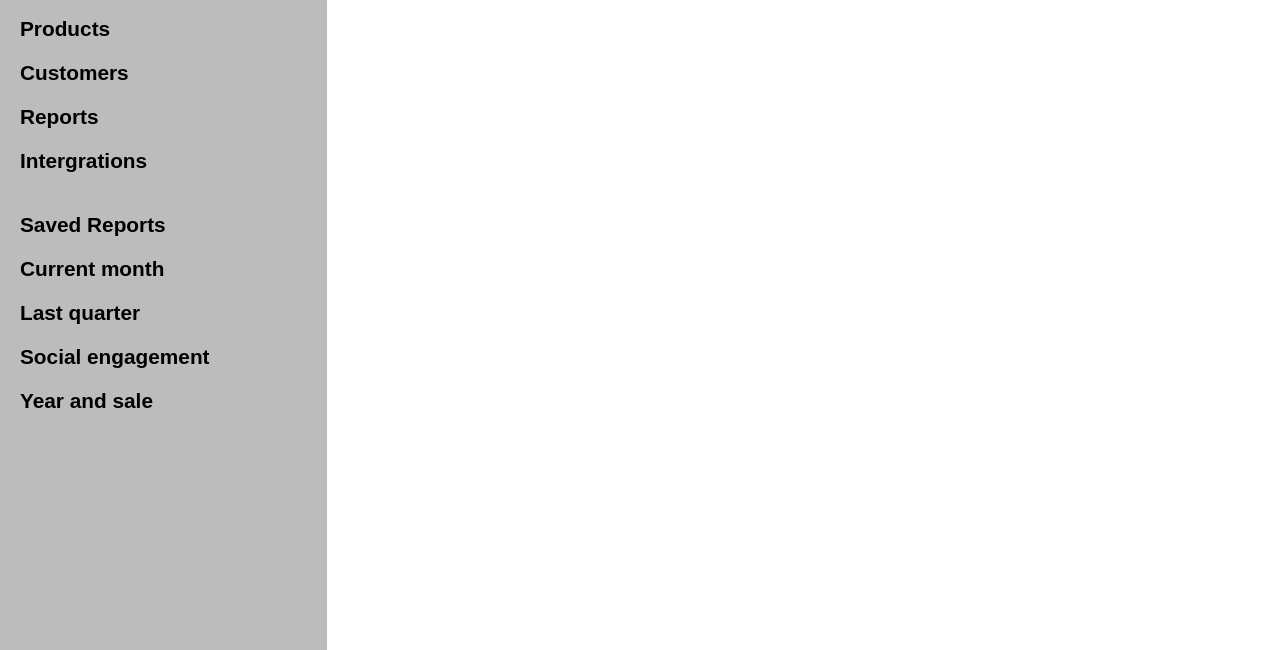
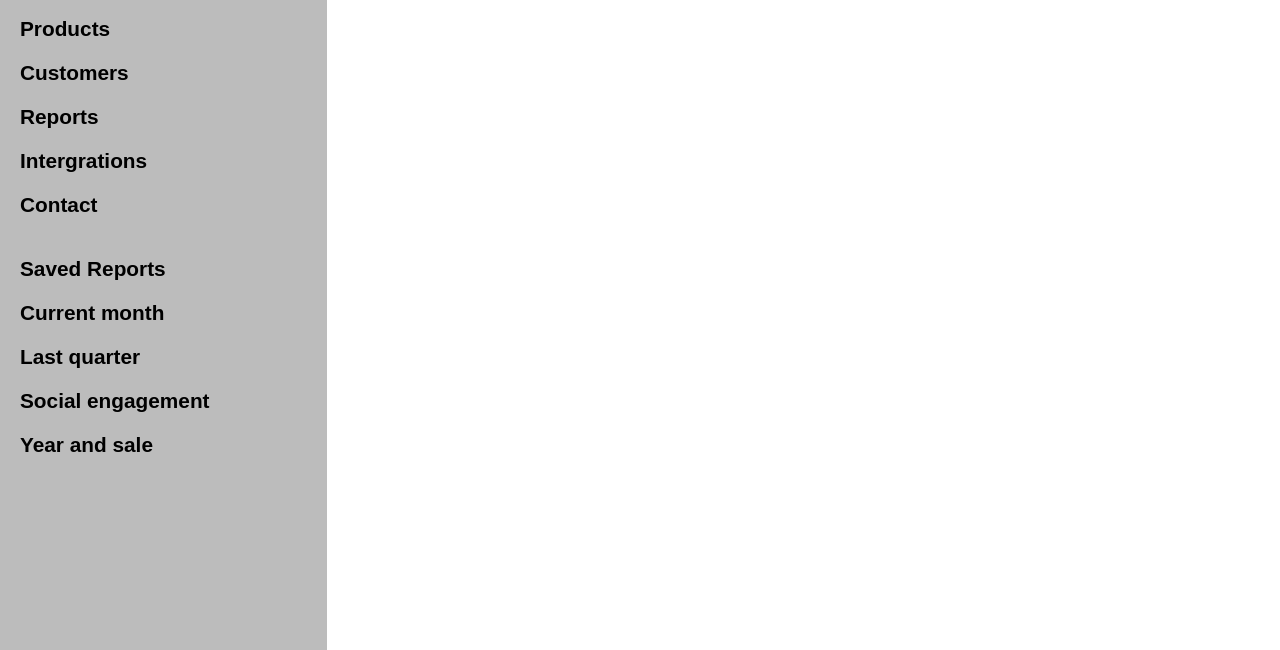
Before and after one commit to Matinmmp/dashboard, a plain HTML site: page index.html in a window 1280 px wide. Shown: the part 150-800 px from the top of the page. Drawn offline with Linux system fonts and the light colour scheme.

Commit message:
feat/new

```diff
--- a/index.html
+++ b/index.html
@@ -20,6 +20,7 @@
           <div>Customers</div>
           <div>Reports</div>
           <div>Intergrations</div>
+          <div>Contact</div>
         </div>
         <div class="side-text">
           <div>Saved Reports</div>
```
